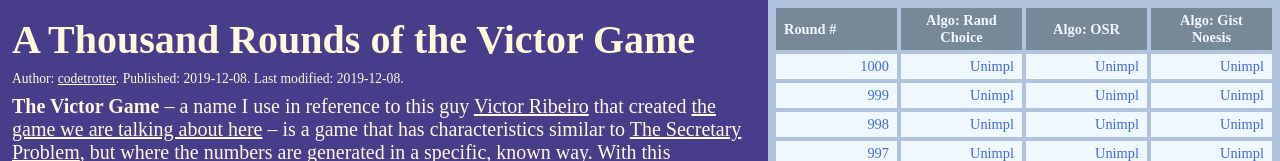
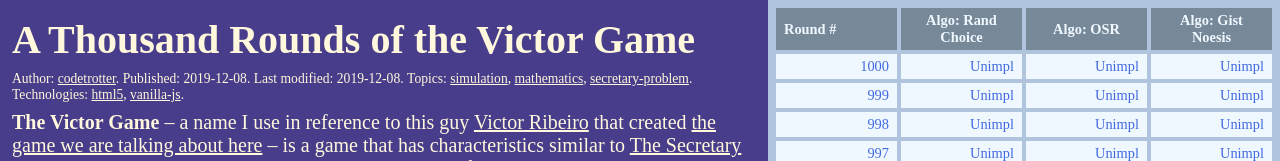
Before and after one commit to ctsrc/simulated-victor-game, a plain HTML site: page index.html in a window 1280 px wide. Shown: the top 161 px of the page. Drawn offline with Linux system fonts and the light colour scheme.

Commit message:
Add topics and technologies meta data to page.

```diff
--- a/index.html
+++ b/index.html
@@ -28,6 +28,13 @@ OR IN CONNECTION WITH THE USE OR PERFORMANCE OF THIS SOFTWARE.
   <dd>2019-12-08</dd>
   <dt>Last modified</dt>
   <dd>2019-12-08</dd>
+  <dt>Topics</dt>
+  <dd class=more-dd-follow><a href=https://github.com/topics/simulation>simulation</a></dd>
+  <dd class=more-dd-follow><a href=https://github.com/topics/mathematics>mathematics</a></dd>
+  <dd><a href=https://github.com/topics/secretary-problem>secretary-problem</a></dd>
+  <dt>Technologies</dt>
+  <dd class=more-dd-follow><a href=https://developer.mozilla.org/en-US/docs/Web/Guide/HTML/HTML5>html5</a></dd>
+  <dd><a href=http://vanilla-js.com/>vanilla-js</a></dd>
 </dl>
 <p><strong>The Victor Game</strong> – a name I use in reference to this guy
   <a href=https://github.com/victorqribeiro>Victor Ribeiro</a> that created
--- a/style.css
+++ b/style.css
@@ -74,6 +74,10 @@ body
 #page-meta > dd::after
 {
   content: ".";
+}
+#page-meta > dd.more-dd-follow::after
+{
+  content: ",";
 }
 
 body > :not(#results-summary)
```
